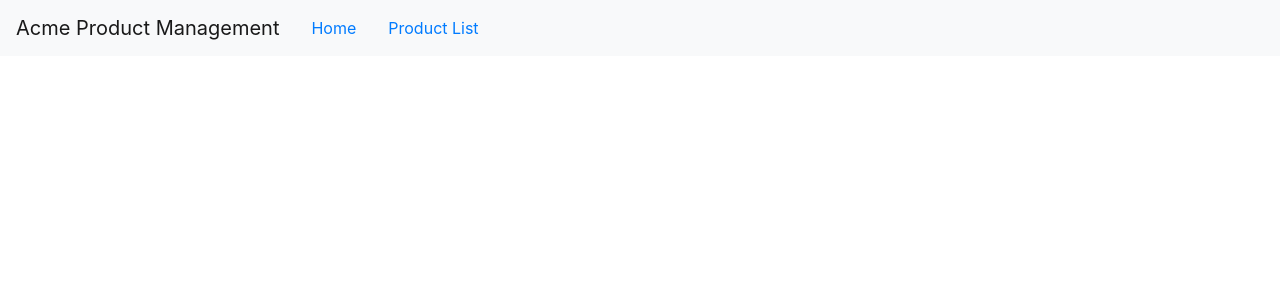
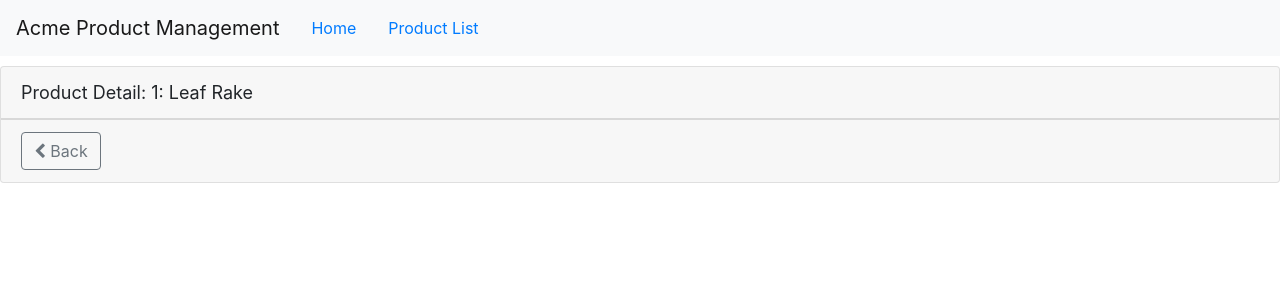
Before and after one commit to mrtnsund/Angular-Intro, an Angular app: page /products/1 in a window 1280 px wide. Shown: the top 300 px of the page. Built offline with nearby package versions, Linux system fonts and the light colour scheme.

Commit message:
module 12 done

```diff
--- a/src/app/app.module.ts
+++ b/src/app/app.module.ts
@@ -10,6 +10,7 @@ import { ConvertToSpacesPipe } from './shared/convert-to-spaces.pipe';
 import { StarComponent } from './shared/star.component';
 import { ProductDetailComponent } from './products/product-detail.component';
 import { WelcomeComponent } from './home/welcome.component';
+import { ProductDetailGuard } from './products/product-detail.guard';
 
 @NgModule({
   declarations: [
@@ -26,7 +27,10 @@ import { WelcomeComponent } from './home/welcome.component';
     HttpClientModule,
     RouterModule.forRoot([
       { path: 'products', component: ProductListComponent },
-      { path: 'products/:id', component: ProductDetailComponent },
+      { path: 'products/:id',
+        canActivate: [ProductDetailGuard],
+        component: ProductDetailComponent
+      },
       { path: 'welcome', component: WelcomeComponent },
       { path: '', redirectTo: 'welcome', pathMatch: 'full' },
       { path: '**', redirectTo: 'welcome', pathMatch: 'full' }
--- a/src/app/products/product-detail.component.html
+++ b/src/app/products/product-detail.component.html
@@ -2,4 +2,11 @@
   <div class="card-header">
     {{ pageTitle + ': ' + product.productName }}
   </div>
+  <div class="card-footer">
+    <button class="btn btn-outline-secondary"
+      (click)='onBack()'
+      style='width:80px'>
+      <i class='fa fa-chevron-left'></i> Back
+    </button>
+  </div>
 </div>
--- a/src/app/products/product-detail.component.ts
+++ b/src/app/products/product-detail.component.ts
@@ -1,5 +1,6 @@
 import { Component, OnInit } from '@angular/core';
 import { IProduct } from './product';
+import { ActivatedRoute, Router } from '@angular/router'
 
 @Component({
   templateUrl: './product-detail.component.html',
@@ -9,9 +10,25 @@ export class ProductDetailComponent implements OnInit {
   pageTitle: string = 'Product Detail';
   product: IProduct;
 
-  constructor() { }
+  constructor(private route: ActivatedRoute, private router: Router) {
+
+   }
 
   ngOnInit() {
+    let id = +this.route.snapshot.paramMap.get('id');
+    this.pageTitle += `: ${id}`;
+    this.product = {
+      'productId': id,
+      'productName': 'Leaf Rake',
+      'productCode': 'GDN-0011',
+      'releaseDate': 'March 19, 2019',
+      'description': 'Leaf rake with 48-inch wooden handle.',
+      'price': 19.95,
+      'starRating': 3.2,
+      'imageUrl': 'assets/images/leaf_rake.png'
+    }
   }
-
+  onBack(): void {
+    this.router.navigate(['/products']);
+  }
 }
--- /dev/null
+++ b/src/app/products/product-detail.guard.ts
@@ -0,0 +1,22 @@
+import { Injectable } from '@angular/core';
+import { ActivatedRouteSnapshot, RouterStateSnapshot, UrlTree, CanActivate, Router } from '@angular/router';
+import { Observable } from 'rxjs';
+
+@Injectable({
+  providedIn: 'root'
+})
+export class ProductDetailGuard implements CanActivate  {
+  constructor(private router: Router) {}
+
+  canActivate(
+    next: ActivatedRouteSnapshot,
+    state: RouterStateSnapshot): Observable<boolean | UrlTree> | Promise<boolean | UrlTree> | boolean | UrlTree {
+    let id = +next.url[1].path;
+    if (isNaN(id) || id < 1){
+      alert('Invalid product Id');
+      this.router.navigate(['/products']);
+      return false;
+    }
+    return true;
+    }
+}
--- a/src/app/products/product-list.component.html
+++ b/src/app/products/product-list.component.html
@@ -41,7 +41,11 @@
                 [style.margin.px]="imageMargin"
                 *ngIf="showImage">
             </td>
-            <td>{{ product.productName }}</td>
+            <td>
+              <a [routerLink]="['/products', product.productId]">
+                {{ product.productName }}
+              </a>
+            </td>
             <td>{{ product.productCode | lowercase | convertToSpaces: '-' }}</td>
             <td>{{ product.releaseDate }}</td>
             <td>{{ product.price | currency }}</td>
```
Also changed, not shown: 1 other file (tests, documents, lock files or other folders).
